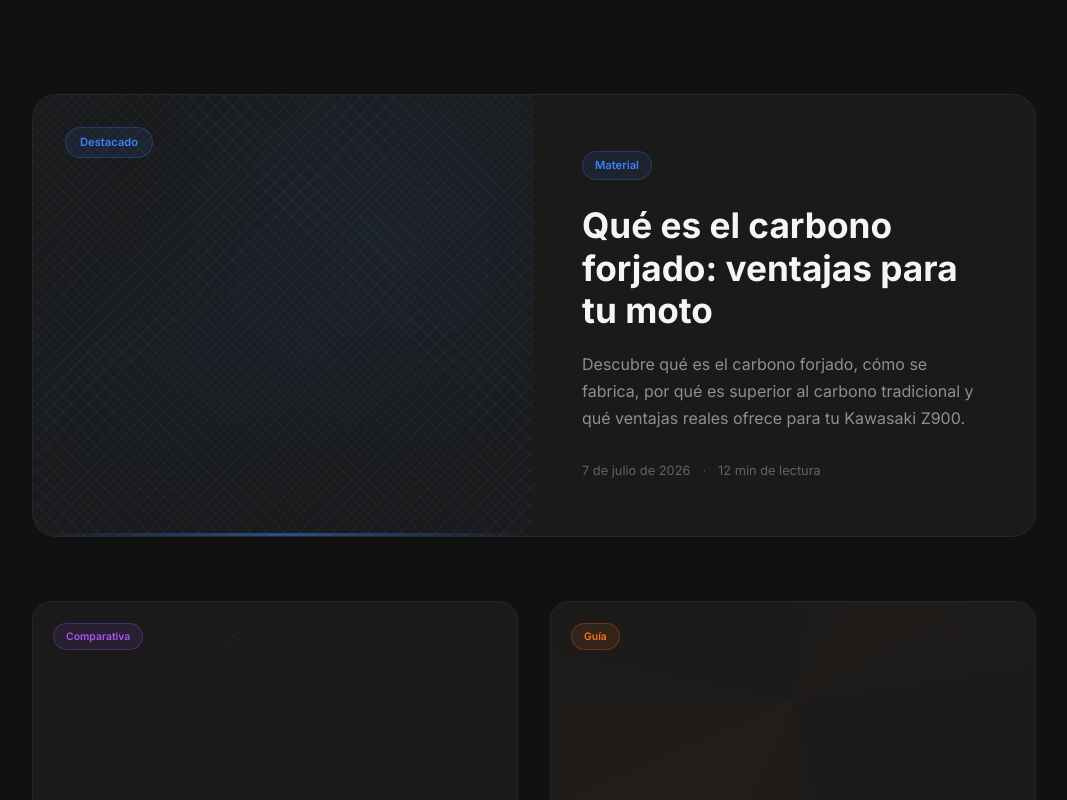
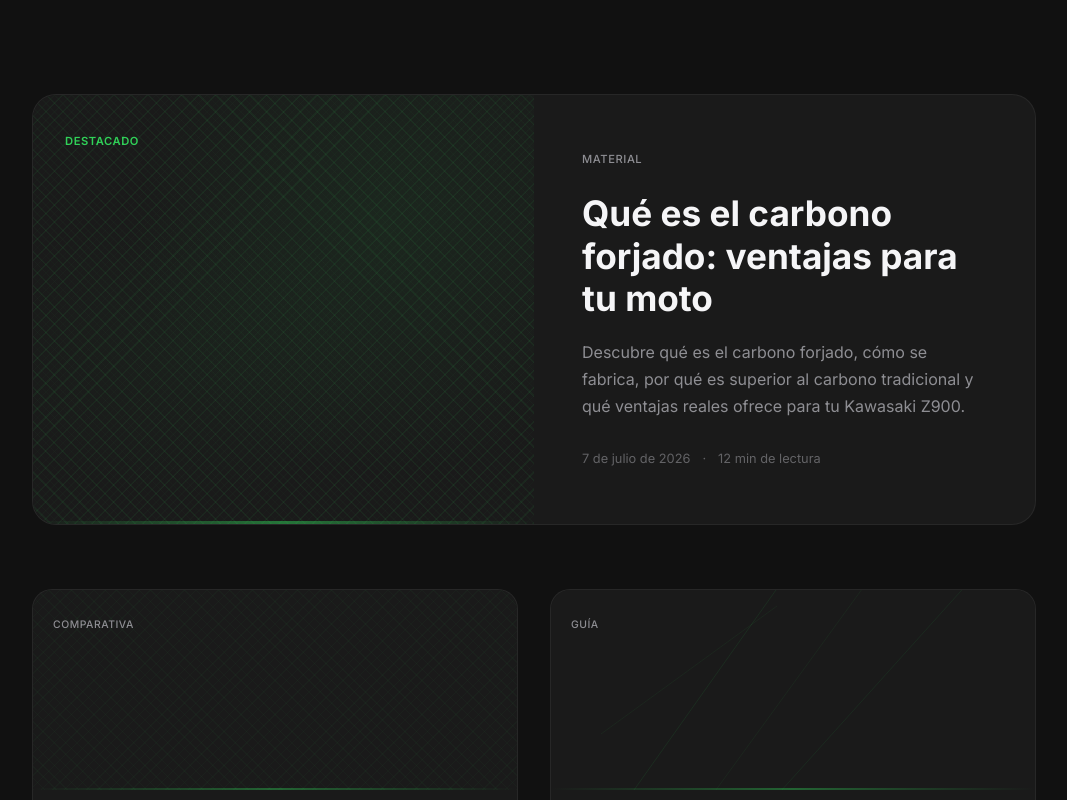
Before and after one commit to ibonmb151/carbonz-landing, a Next.js app in the folder tienda/: page /blog in a window 1280 px wide. Shown: the part 520-1320 px from the top of the page, without its empty margins (106-1173 px from the left). Built offline with nearby package versions, Linux system fonts and the light colour scheme.

Commit message:
fix: remove AI-looking badges, use clean text categories

```diff
--- a/tienda/src/app/blog/[slug]/page.tsx
+++ b/tienda/src/app/blog/[slug]/page.tsx
@@ -7,74 +7,7 @@ import ScrollProgress from '@/components/ScrollProgress'
 
 type Params = Promise<{ slug: string }>
 
-const categoryStyles: Record<
-  string,
-  {
-    accent: string
-    accentBg: string
-    accentBorder: string
-    radialGradient: string
-  }
-> = {
-  Material: {
-    accent: '#3b82f6',
-    accentBg: 'rgba(59,130,246,0.10)',
-    accentBorder: 'rgba(59,130,246,0.25)',
-    radialGradient: 'radial-gradient(circle at 70% 0%, rgba(59,130,246,0.08), transparent 50%)',
-  },
-  Comparativa: {
-    accent: '#a855f7',
-    accentBg: 'rgba(168,85,247,0.10)',
-    accentBorder: 'rgba(168,85,247,0.25)',
-    radialGradient: 'radial-gradient(circle at 30% 0%, rgba(168,85,247,0.08), transparent 50%)',
-  },
-  Guía: {
-    accent: '#f97316',
-    accentBg: 'rgba(249,115,22,0.10)',
-    accentBorder: 'rgba(249,115,22,0.25)',
-    radialGradient: 'radial-gradient(circle at 60% 0%, rgba(249,115,22,0.08), transparent 50%)',
-  },
-  Ranking: {
-    accent: '#f59e0b',
-    accentBg: 'rgba(245,158,11,0.10)',
-    accentBorder: 'rgba(245,158,11,0.25)',
-    radialGradient: 'radial-gradient(circle at 50% 0%, rgba(245,158,11,0.08), transparent 50%)',
-  },
-  Análisis: {
-    accent: '#06b6d4',
-    accentBg: 'rgba(6,182,212,0.10)',
-    accentBorder: 'rgba(6,182,212,0.25)',
-    radialGradient: 'radial-gradient(circle at 40% 0%, rgba(6,182,212,0.08), transparent 50%)',
-  },
-  Estilo: {
-    accent: '#ec4899',
-    accentBg: 'rgba(236,72,153,0.10)',
-    accentBorder: 'rgba(236,72,153,0.25)',
-    radialGradient: 'radial-gradient(circle at 55% 0%, rgba(236,72,153,0.08), transparent 50%)',
-  },
-  Mantenimiento: {
-    accent: '#14b8a6',
-    accentBg: 'rgba(20,184,166,0.10)',
-    accentBorder: 'rgba(20,184,166,0.25)',
-    radialGradient: 'radial-gradient(circle at 45% 0%, rgba(20,184,166,0.08), transparent 50%)',
-  },
-  Proceso: {
-    accent: '#6366f1',
-    accentBg: 'rgba(99,102,241,0.10)',
-    accentBorder: 'rgba(99,102,241,0.25)',
-    radialGradient: 'radial-gradient(circle at 65% 0%, rgba(99,102,241,0.08), transparent 50%)',
-  },
-  default: {
-    accent: '#30d158',
-    accentBg: 'rgba(48,209,88,0.10)',
-    accentBorder: 'rgba(48,209,88,0.25)',
-    radialGradient: 'radial-gradient(circle at 50% 0%, rgba(48,209,88,0.06), transparent 50%)',
-  },
-}
-
-function getCatStyle(category: string) {
-  return categoryStyles[category] || categoryStyles.default
-}
+const ACCENT = '#30d158'
 
 export async function generateStaticParams() {
   return getAllSlugs().map((slug) => ({ slug }))
@@ -112,7 +45,6 @@ export default async function BlogArticlePage({
   if (!post) notFound()
 
   const htmlContent = markdownToHtml(post.content)
-  const cs = getCatStyle(post.category)
 
   return (
     <main
@@ -171,14 +103,11 @@ export default async function BlogArticlePage({
         <div style={{ marginBottom: 20 }}>
           <span
             style={{
-              display: 'inline-block',
-              background: cs.accentBg,
-              color: cs.accent,
               fontSize: '0.7rem',
-              fontWeight: 600,
-              padding: '5px 14px',
-              borderRadius: 980,
-              border: `1px solid ${cs.accentBorder}`,
+              fontWeight: 500,
+              color: 'var(--gray-500)',
+              letterSpacing: '0.05em',
+              textTransform: 'uppercase',
             }}
           >
             {post.category}
@@ -221,7 +150,7 @@ export default async function BlogArticlePage({
         <div
           style={{
             height: 1,
-            background: `linear-gradient(to right, transparent, ${cs.accentBorder}, transparent)`,
+            background: `linear-gradient(to right, transparent, rgba(48,209,88,0.25), transparent)`,
           }}
         />
       </section>
@@ -350,7 +279,6 @@ export default async function BlogArticlePage({
             .filter((p) => p.slug !== post.slug)
             .slice(0, 4)
             .map((related) => {
-              const rcs = getCatStyle(related.category)
               return (
                 <Link
                   key={related.slug}
@@ -373,15 +301,17 @@ export default async function BlogArticlePage({
                       left: 0,
                       right: 0,
                       height: 2,
-                      background: `linear-gradient(to right, ${rcs.accent}, transparent)`,
+                      background: `linear-gradient(to right, ${ACCENT}, transparent)`,
                       opacity: 0.5,
                     }}
                   />
                   <span
                     style={{
                       fontSize: '0.65rem',
-                      color: rcs.accent,
-                      fontWeight: 600,
+                      fontWeight: 500,
+                      color: 'var(--gray-500)',
+                      letterSpacing: '0.05em',
+                      textTransform: 'uppercase',
                     }}
                   >
                     {related.category}
--- a/tienda/src/app/blog/page.tsx
+++ b/tienda/src/app/blog/page.tsx
@@ -9,74 +9,7 @@ export const metadata: Metadata = {
     'Artículos sobre carbono forjado, guías de instalación, comparativas y todo lo que necesitas saber sobre cúpulas de carbono para Kawasaki Z900.',
 }
 
-const categoryStyles: Record<
-  string,
-  {
-    accent: string
-    accentBg: string
-    accentBorder: string
-    treatment: number
-  }
-> = {
-  Material: {
-    accent: '#3b82f6',
-    accentBg: 'rgba(59,130,246,0.10)',
-    accentBorder: 'rgba(59,130,246,0.25)',
-    treatment: 0,
-  },
-  Comparativa: {
-    accent: '#a855f7',
-    accentBg: 'rgba(168,85,247,0.10)',
-    accentBorder: 'rgba(168,85,247,0.25)',
-    treatment: 1,
-  },
-  Guía: {
-    accent: '#f97316',
-    accentBg: 'rgba(249,115,22,0.10)',
-    accentBorder: 'rgba(249,115,22,0.25)',
-    treatment: 2,
-  },
-  Ranking: {
-    accent: '#f59e0b',
-    accentBg: 'rgba(245,158,11,0.10)',
-    accentBorder: 'rgba(245,158,11,0.25)',
-    treatment: 3,
-  },
-  Análisis: {
-    accent: '#06b6d4',
-    accentBg: 'rgba(6,182,212,0.10)',
-    accentBorder: 'rgba(6,182,212,0.25)',
-    treatment: 0,
-  },
-  Estilo: {
-    accent: '#ec4899',
-    accentBg: 'rgba(236,72,153,0.10)',
-    accentBorder: 'rgba(236,72,153,0.25)',
-    treatment: 1,
-  },
-  Mantenimiento: {
-    accent: '#14b8a6',
-    accentBg: 'rgba(20,184,166,0.10)',
-    accentBorder: 'rgba(20,184,166,0.25)',
-    treatment: 2,
-  },
-  Proceso: {
-    accent: '#6366f1',
-    accentBg: 'rgba(99,102,241,0.10)',
-    accentBorder: 'rgba(99,102,241,0.25)',
-    treatment: 3,
-  },
-  default: {
-    accent: '#30d158',
-    accentBg: 'rgba(48,209,88,0.10)',
-    accentBorder: 'rgba(48,209,88,0.25)',
-    treatment: 0,
-  },
-}
-
-function getCatStyle(category: string) {
-  return categoryStyles[category] || categoryStyles.default
-}
+const ACCENT = '#30d158'
 
 /* ── Visual treatment renderers ── */
 
@@ -263,7 +196,6 @@ export default function BlogPage() {
   )
 
   const featured = sorted[0]
-  const featuredStyle = getCatStyle(featured.category)
 
   return (
     <main
@@ -370,7 +302,7 @@ export default function BlogPage() {
                 overflow: 'hidden',
               }}
             >
-              <FeaturedWeave color={featuredStyle.accent} />
+              <FeaturedWeave color={ACCENT} />
               {/* Decorative line accent */}
               <div
                 style={{
@@ -379,7 +311,7 @@ export default function BlogPage() {
                   left: 0,
                   right: 0,
                   height: 3,
-                  background: `linear-gradient(to right, transparent, ${featuredStyle.accent}, transparent)`,
+                  background: `linear-gradient(to right, transparent, ${ACCENT}, transparent)`,
                   opacity: 0.5,
                 }}
               />
@@ -392,14 +324,11 @@ export default function BlogPage() {
               >
                 <span
                   style={{
-                    display: 'inline-block',
-                    background: featuredStyle.accentBg,
-                    color: featuredStyle.accent,
                     fontSize: '0.7rem',
                     fontWeight: 600,
-                    padding: '6px 14px',
-                    borderRadius: 980,
-                    border: `1px solid ${featuredStyle.accentBorder}`,
+                    color: ACCENT,
+                    letterSpacing: '0.05em',
+                    textTransform: 'uppercase',
                   }}
                 >
                   Destacado
@@ -418,14 +347,11 @@ export default function BlogPage() {
             >
               <span
                 style={{
-                  display: 'inline-block',
-                  background: featuredStyle.accentBg,
-                  color: featuredStyle.accent,
                   fontSize: '0.7rem',
-                  fontWeight: 600,
-                  padding: '5px 12px',
-                  borderRadius: 980,
-                  border: `1px solid ${featuredStyle.accentBorder}`,
+                  fontWeight: 500,
+                  color: 'var(--gray-500)',
+                  letterSpacing: '0.05em',
+                  textTransform: 'uppercase',
                   width: 'fit-content',
                   marginBottom: 24,
                 }}
@@ -493,7 +419,7 @@ export default function BlogPage() {
           }}
         >
           {sorted.slice(1).map((post, idx) => {
-            const cs = getCatStyle(post.category)
+            const treatmentIdx = idx % 4
             return (
               <Link
                 key={post.slug}
@@ -517,7 +443,7 @@ export default function BlogPage() {
                     overflow: 'hidden',
                   }}
                 >
-                  {getTreatment(cs.treatment, cs.accent)}
+                  {getTreatment(treatmentIdx, ACCENT)}
                   {/* Bottom accent line */}
                   <div
                     style={{
@@ -526,7 +452,7 @@ export default function BlogPage() {
                       left: 0,
                       right: 0,
                       height: 2,
-                      background: `linear-gradient(to right, transparent, ${cs.accent}, transparent)`,
+                      background: `linear-gradient(to right, transparent, ${ACCENT}, transparent)`,
                       opacity: 0.4,
                     }}
                   />
@@ -539,14 +465,11 @@ export default function BlogPage() {
                   >
                     <span
                       style={{
-                        display: 'inline-block',
-                        background: cs.accentBg,
-                        color: cs.accent,
                         fontSize: '0.65rem',
-                        fontWeight: 600,
-                        padding: '5px 12px',
-                        borderRadius: 980,
-                        border: `1px solid ${cs.accentBorder}`,
+                        fontWeight: 500,
+                        color: 'var(--gray-500)',
+                        letterSpacing: '0.05em',
+                        textTransform: 'uppercase',
                       }}
                     >
                       {post.category}
```
